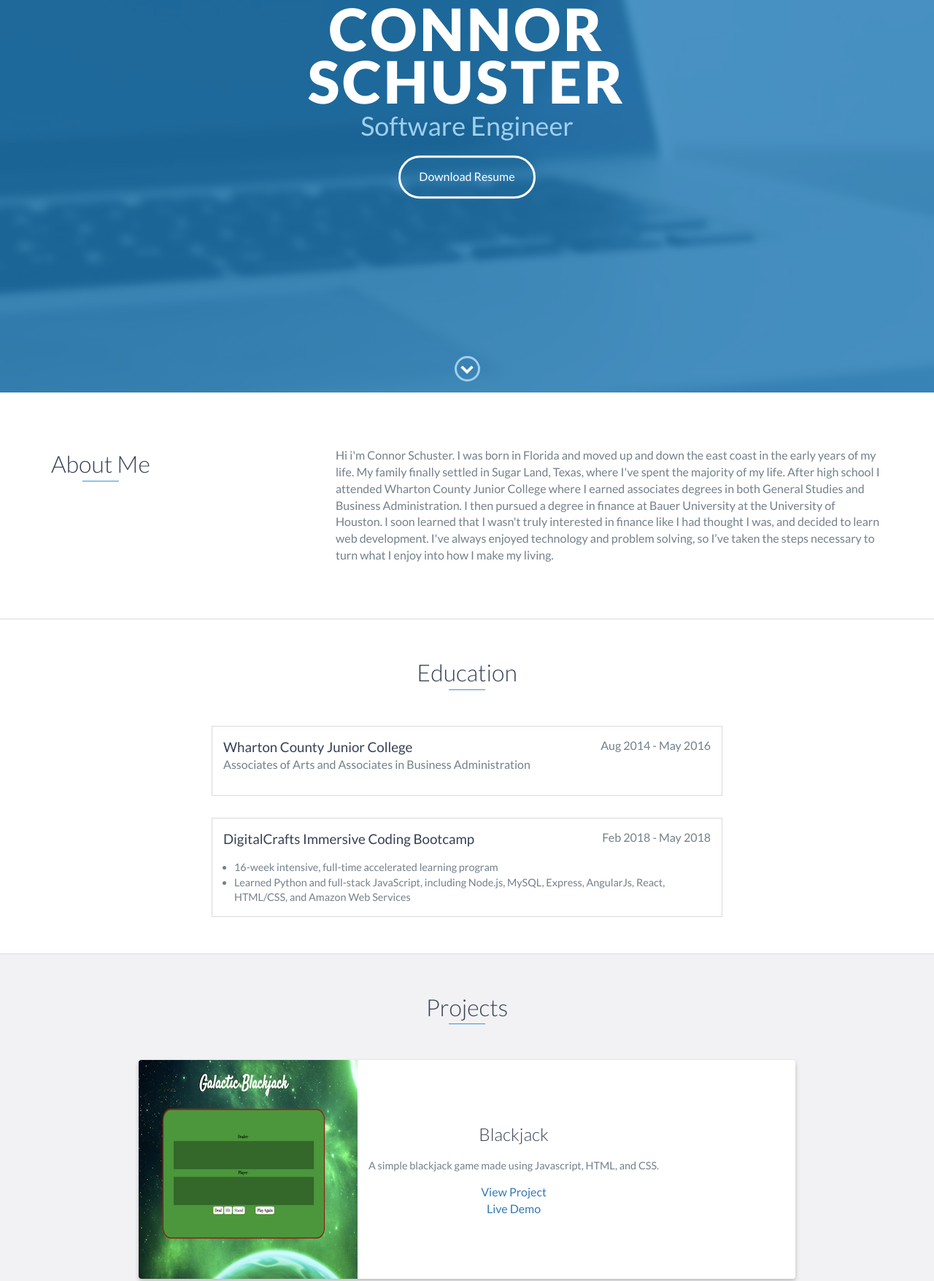
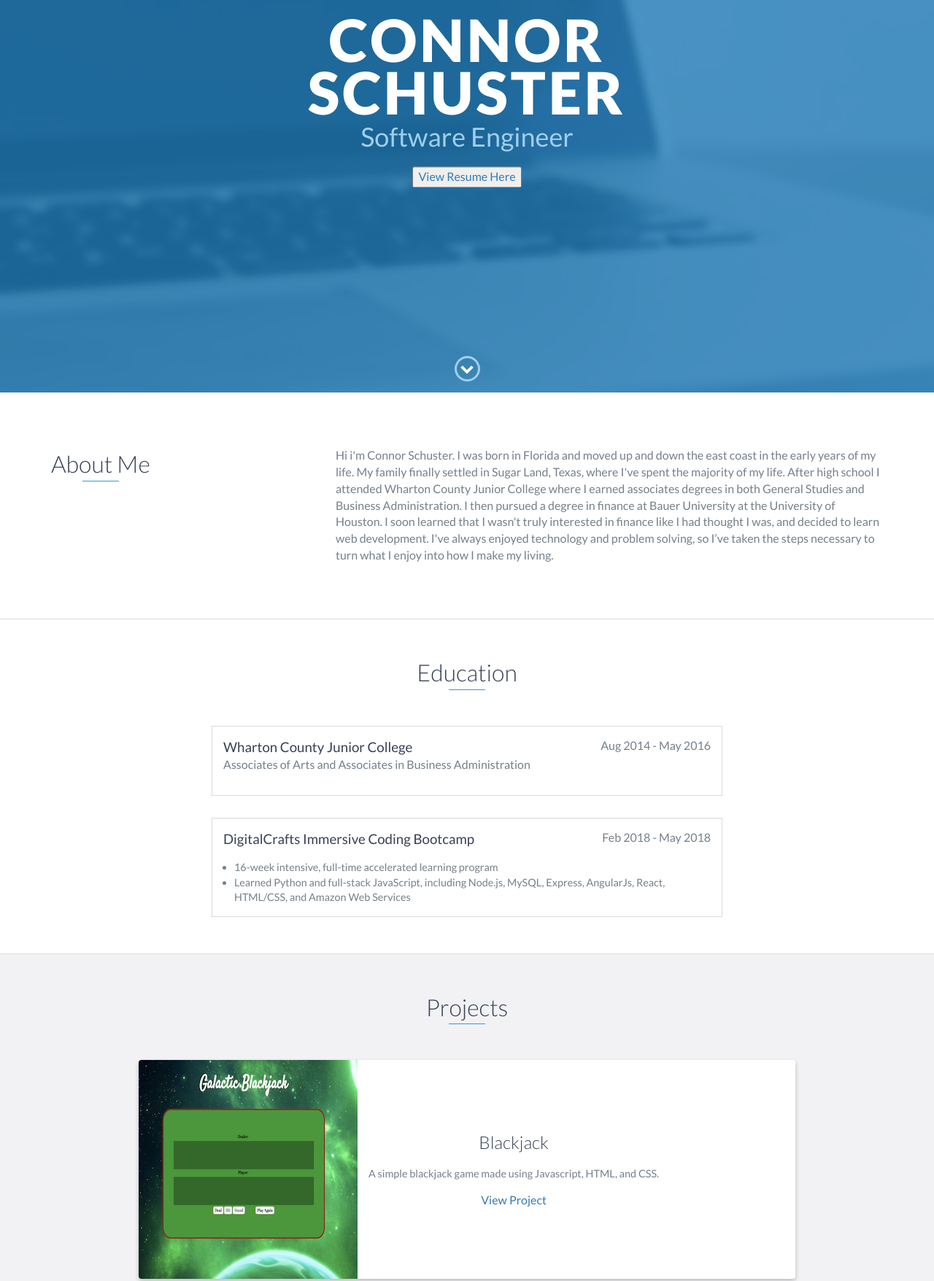
Before and after one commit to CSchuster1995/Cschuster1995.github.io, a website: page index.html in a window 1280 px wide. Shown: the part 262-2018 px from the top of the page at 73% size. Drawn offline with nearby package versions, Linux system fonts and the light colour scheme.

Commit message:
Add files via upload

```diff
--- a/index.html
+++ b/index.html
@@ -47,7 +47,9 @@
         <div id="lead-content">
             <h1>Connor Schuster</h1>
             <h2>Software Engineer</h2>
-            <a href="#" class="btn-rounded-white">Download Resume</a>
+            <a href=https://github.com/CSchuster1995/Cschuster1995.github.io/blob/master/images/resume.pdf><button>View Resume Here</button></a>
+
+
         </div>
         <!-- End #lead-content -->
 
@@ -122,8 +124,7 @@
                            A simple blackjack game made using Javascript, HTML, and CSS.
                         </p>
                         <a href="https://github.com/CSchuster1995/blackjack" target="_blank">View Project</a>
-                        <br>
-                        <a href="https://github.com/CSchuster1995/blackjack" target="_blank">Live Demo</a>
+
                     </div>
                     <!-- End .project-info -->
                 </div>
@@ -140,8 +141,7 @@
                             An app which will locate the desired types of restaurants and bars in a designated area using the google maps api. This app was made using Javascript, HTML, CSS, AJAX, and jQuery.
                         </p>
                         <a href="https://github.com/CSchuster1995/Wheredafood" target="_blank">View Project</a>
-                        <br>
-                        <a href="https://github.com/CSchuster1995/Wheredafood" target="_blank">Live Demo</a>
+
                     </div>
                     <!-- End .project-info -->
                 </div>
```
